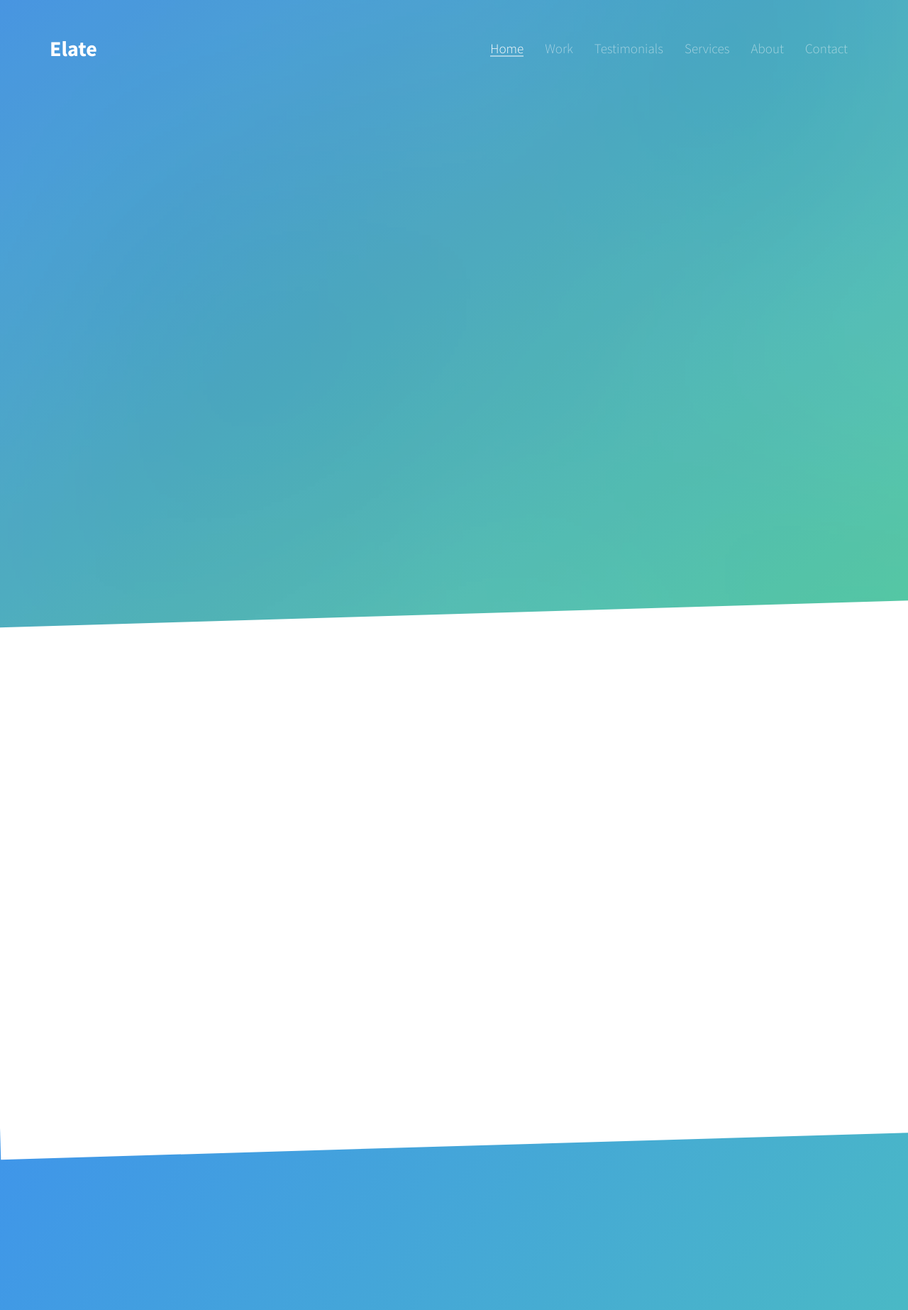
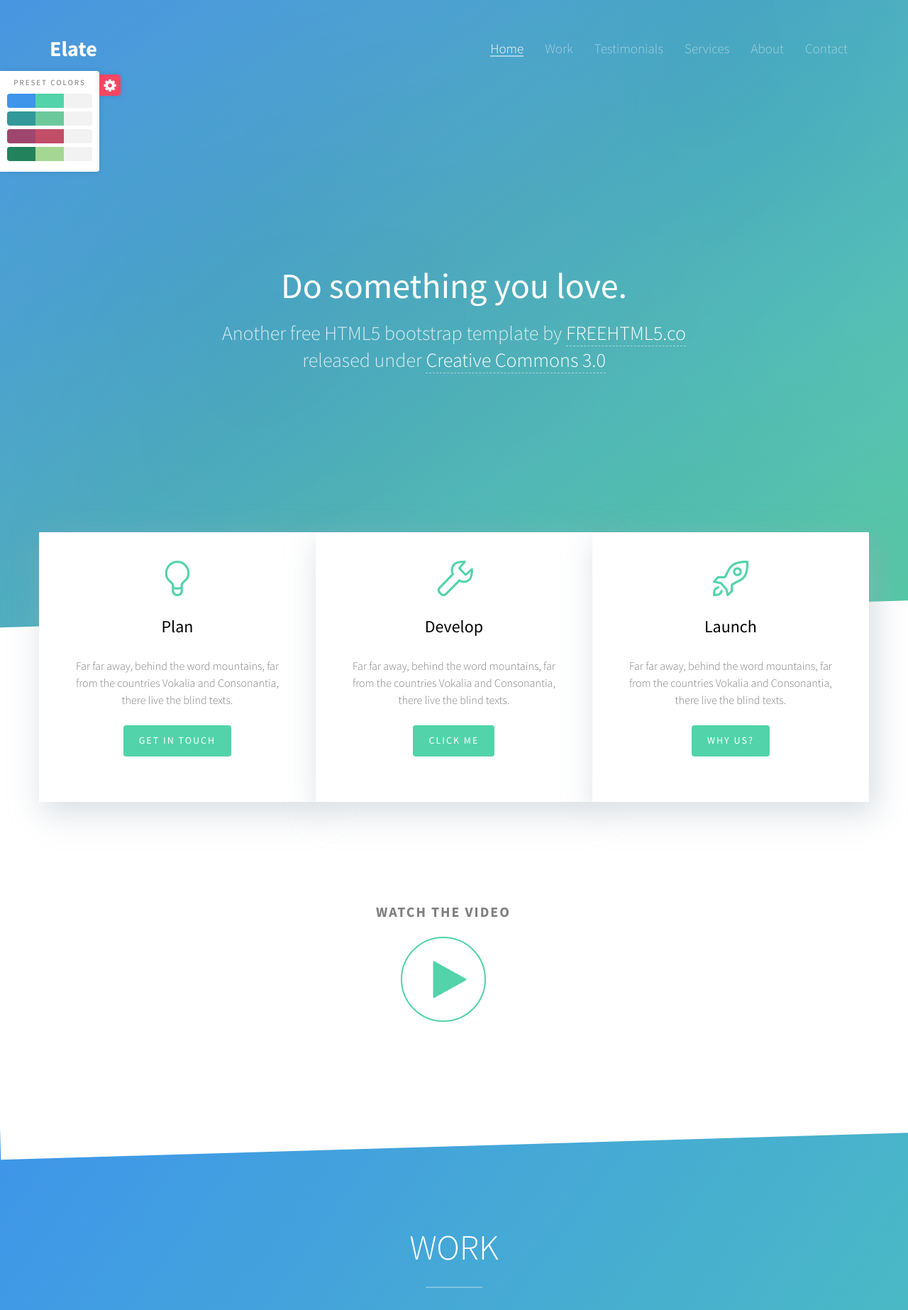
Before and after one commit to likedan/DataAPIApp, a Flask app: page / in a window 1280 px wide. Shown: the top 1846 px of the page at 71% size. Run offline with Flask 2, Linux system fonts and the light colour scheme; some libraries are stand-ins or nearby versions; some web fonts are replaced.

Commit message:
finish editing template

```diff
--- a/WebApp/app/templates/index.html
+++ b/WebApp/app/templates/index.html
@@ -233,7 +233,7 @@
 	<section id="fh5co-intro">
 		<div class="container">
 			<div class="row row-bottom-padded-lg">
-				<div class="fh5co-block to-animate" style="background-image: url({{ url_for('static', filename='images/img_7.jpg') }});">
+				<div class="fh5co-block to-animate" style="background-image: url(images/img_7.jpg);">
 					<div class="overlay-darker"></div>
 					<div class="overlay"></div>
 					<div class="fh5co-text">
@@ -243,7 +243,7 @@
 						<p><a href="#" class="btn btn-primary">Get In Touch</a></p>
 					</div>
 				</div>
-				<div class="fh5co-block to-animate" style="background-image: url({{ url_for('static', filename='images/img_8.jpg') }});">
+				<div class="fh5co-block to-animate" style="background-image: url(images/img_8.jpg);">
 					<div class="overlay-darker"></div>
 					<div class="overlay"></div>
 					<div class="fh5co-text">
@@ -253,7 +253,7 @@
 						<p><a href="#" class="btn btn-primary">Click Me</a></p>
 					</div>
 				</div>
-				<div class="fh5co-block to-animate" style="background-image: url({{ url_for('static', filename='images/img_10.jpg') }});">
+				<div class="fh5co-block to-animate" style="background-image: url(images/img_10.jpg);">
 					<div class="overlay-darker"></div>
 					<div class="overlay"></div>
 					<div class="fh5co-text">
@@ -286,8 +286,8 @@
 			</div>
 			<div class="row row-bottom-padded-sm">
 				<div class="col-md-4 col-sm-6 col-xxs-12">
-					<a href="{{ url_for('static', filename='images/work_1.jpg') }}" class="fh5co-project-item image-popup to-animate">
-						<img src="{{ url_for('static', filename='images/work_1.jpg') }}" alt="Image" class="img-responsive">
+					<a href="images/work_1.jpg" class="fh5co-project-item image-popup to-animate">
+						<img src="images/work_1.jpg" alt="Image" class="img-responsive">
 						<div class="fh5co-text">
 						<h2>Project 1</h2>
 						<span>Branding</span>
@@ -307,8 +307,8 @@
 				<div class="clearfix visible-sm-block"></div>
 
 				<div class="col-md-4 col-sm-6 col-xxs-12">
-					<a href="{{ url_for('static', filename='images/work_3.jpg') }}" class="fh5co-project-item image-popup to-animate">
-						<img src="{{ url_for('static', filename='images/work_3.jpg') }}" alt="Image" class="img-responsive">
+					<a href="images/work_3.jpg" class="fh5co-project-item image-popup to-animate">
+						<img src="images/work_3.jpg" alt="Image" class="img-responsive">
 						<div class="fh5co-text">
 						<h2>Project 3</h2>
 						<span>Web</span>
@@ -316,8 +316,8 @@
 					</a>
 				</div>
 				<div class="col-md-4 col-sm-6 col-xxs-12">
-					<a href="{{ url_for('static', filename='images/work_4.jpg') }}" class="fh5co-project-item image-popup to-animate">
-						<img src="{{ url_for('static', filename='images/work_4.jpg') }}" alt="Image" class="img-responsive">
+					<a href="images/work_4.jpg" class="fh5co-project-item image-popup to-animate">
+						<img src="images/work_4.jpg" alt="Image" class="img-responsive">
 						<div class="fh5co-text">
 						<h2>Project 4</h2>
 						<span>UI/UX</span>
@@ -328,8 +328,8 @@
 				<div class="clearfix visible-sm-block"></div>
 
 				<div class="col-md-4 col-sm-6 col-xxs-12">
-					<a href="{{ url_for('static', filename='images/work_5.jpg') }}" class="fh5co-project-item imae-popup to-animate">
-						<img src="{{ url_for('static', filename='images/work_5.jpg') }}" alt="Image" class="img-responsive">
+					<a href="images/work_5.jpg" class="fh5co-project-item image-popup to-animate">
+						<img src="images/work_5.jpg" alt="Image" class="img-responsive">
 						<div class="fh5co-text">
 						<h2>Project 1</h2>
 						<span>Photography</span>
@@ -337,8 +337,8 @@
 					</a>
 				</div>
 				<div class="col-md-4 col-sm-6 col-xxs-12">
-					<a href="{{ url_for('static', filename='images/work_3.jpg') }}" class="fh5co-project-item image-popup to-animate">
-						<img src="{{ url_for('static', filename='images/work_6.jpg') }}" alt="Image" class="img-responsive">
+					<a href="images/work_6.jpg" class="fh5co-project-item image-popup to-animate">
+						<img src="images/work_6.jpg" alt="Image" class="img-responsive">
 						<div class="fh5co-text">
 						<h2>Project 2</h2>
 						<span>Illustration</span>
@@ -349,8 +349,8 @@
 				<div class="clearfix visible-sm-block"></div>
 
 				<div class="col-md-4 col-sm-6 col-xxs-12">
-					<a href="{{ url_for('static', filename='images/work_3.jpg') }}" class="fh5co-project-item image-popup to-animate">
-						<img src="{{ url_for('static', filename='images/work_3.jpg') }}" alt="Image" class="img-responsive">
+					<a href="images/work_7.jpg" class="fh5co-project-item image-popup to-animate">
+						<img src="images/work_7.jpg" alt="Image" class="img-responsive">
 						<div class="fh5co-text">
 						<h2>Project 3</h2>
 						<span>Web</span>
@@ -358,8 +358,8 @@
 					</a>
 				</div>
 				<div class="col-md-4 col-sm-6 col-xxs-12">
-					<a href="{{ url_for('static', filename='images/work_3.jpg') }}" class="fh5co-project-item image-popup to-animate">
-						<img src="{{ url_for('static', filename='images/work_3.jpg') }}" alt="Image" class="img-responsive">
+					<a href="images/work_8.jpg" class="fh5co-project-item image-popup to-animate">
+						<img src="images/work_8.jpg" alt="Image" class="img-responsive">
 						<div class="fh5co-text">
 						<h2>Project 4</h2>
 						<span>Sketch</span>
@@ -370,8 +370,8 @@
 				<div class="clearfix visible-sm-block"></div>
 
 				<div class="col-md-4 col-sm-6 col-xxs-12">
-					<a href="{{ url_for('static', filename='images/work_3.jpg') }}" class="fh5co-project-item image-popup to-animate">
-						<img src="{{ url_for('static', filename='images/work_3.jpg') }}" alt="Image" class="img-responsive">
+					<a href="images/work_1.jpg" class="fh5co-project-item image-popup to-animate">
+						<img src="images/work_1.jpg" alt="Image" class="img-responsive">
 						<div class="fh5co-text">
 						<h2>Project 2</h2>
 						<span>Illustration</span>
@@ -544,7 +544,7 @@
 		</div>
 	</section>
 
-	<section id="fh5co-counters" style="background-image: url({{ url_for('static', filename='images/full_image_1.jpg') }});" data-stellar-background-ratio="0.5">
+	<section id="fh5co-counters" style="background-image: url(images/full_image_1.jpg);" data-stellar-background-ratio="0.5">
 		<div class="fh5co-overlay"></div>
 		<div class="container">
 			<div class="row">
@@ -663,7 +663,7 @@
 	</footer>
 
 
-	<!-- For demo purposes Only ( You may delete this anytime :-)
+	<!-- For demo purposes Only ( You may delete this anytime :-) -->
 	<div id="colour-variations">
 		<a class="option-toggle"><i class="icon-gear"></i></a>
 		<h3>Preset Colors</h3>
@@ -698,7 +698,7 @@
 			</li>
 
 		</ul>
-	</div>  -->
+	</div>
 	<!-- End demo purposes only -->
 
 
@@ -716,7 +716,7 @@
 	<script src="{{ url_for('static', filename='js/jquery.countTo.js') }}"></script>
 	<!-- Magnific Popup -->
 	<script src="{{ url_for('static', filename='js/jquery.magnific-popup.min.js') }}"></script>
-	<script src="{{ url_for('static', filename='js/jquery.min.js') }}"></script>
+	<script src="{{ url_for('static', filename='js/magnific-popup-options.js') }}"></script>
 	<!-- Google Map -->
 	<script src="https://maps.googleapis.com/maps/api/js?key=AIzaSyCefOgb1ZWqYtj7raVSmN4PL2WkTrc-KyA&sensor=false"></script>
 	<script src="{{ url_for('static', filename='js/google_map.js') }}"></script>
```
Also changed, not shown: WebApp/requirements.txt (added, +21 -0 lines), 2 other files.
